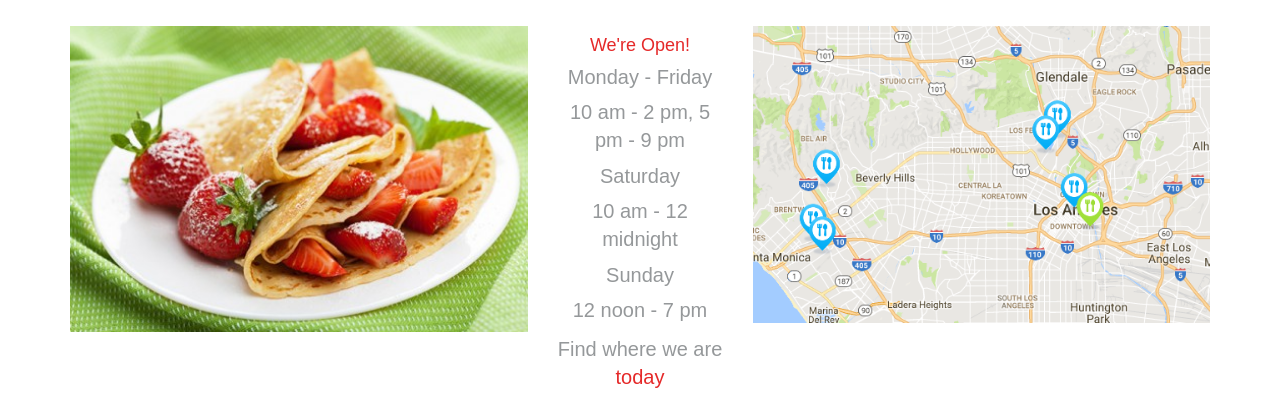
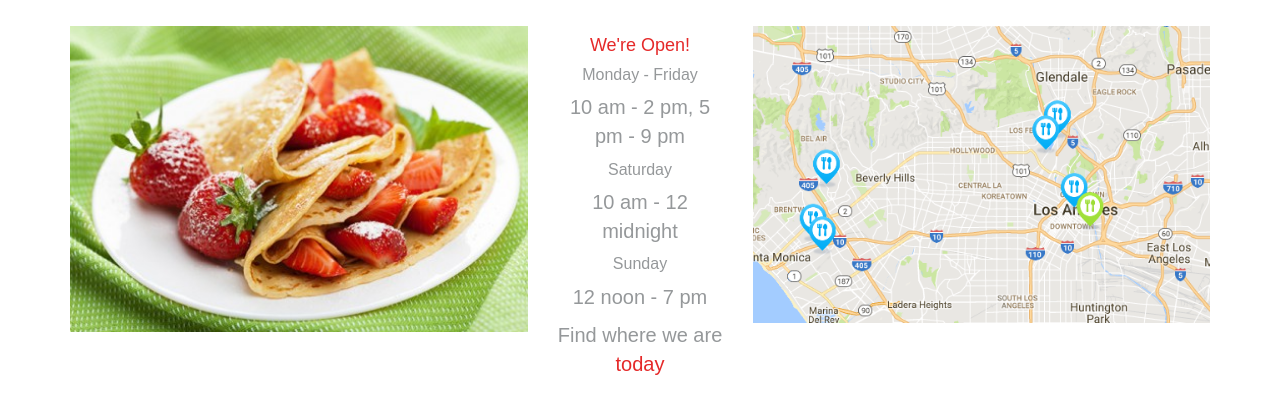
Before and after one commit to srosebattles/crepes, a website: page index.html in a window 1280 px wide. Shown: the part 166-569 px from the top of the page. Drawn offline with nearby package versions, Linux system fonts and the light colour scheme.

Commit message:
minor mainpage changes

```diff
--- a/assets/index.css
+++ b/assets/index.css
@@ -71,9 +71,11 @@ body {
 .beverages {
   padding: 40px 0;
 }
+
 .locationwarning {
   padding: 40px 0;
 }
+
 .item {
   padding: 10px 0;
 }
@@ -100,7 +102,11 @@ h4.red {
   color: #E52929;
 }
 
-h6.makeGray,
+h6.makeGray {
+  color: #95989A;
+  font-size: 1.6rem;
+}
+
 p {
   color: #95989A;
   font-size: 2rem;
```
Also changed, not shown: README.md.
